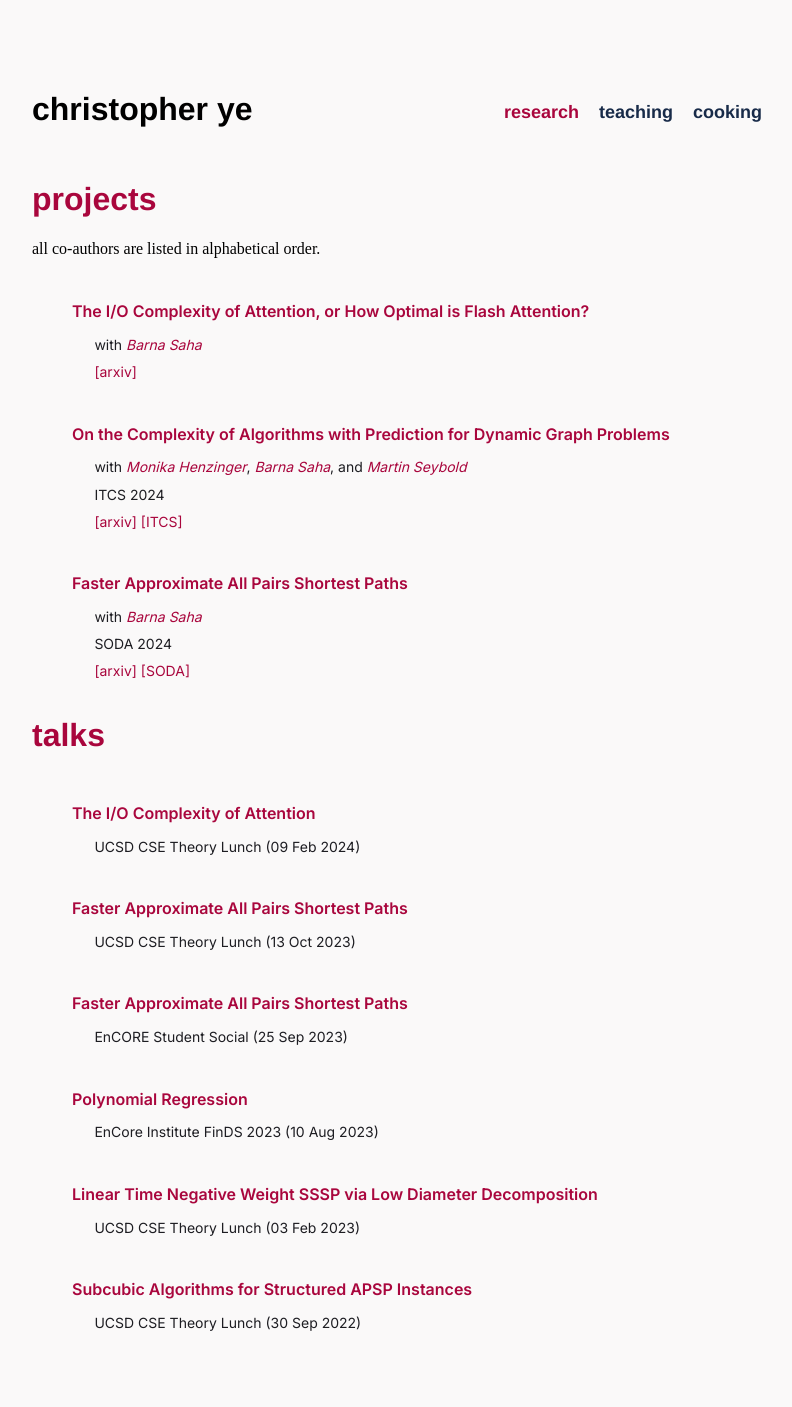
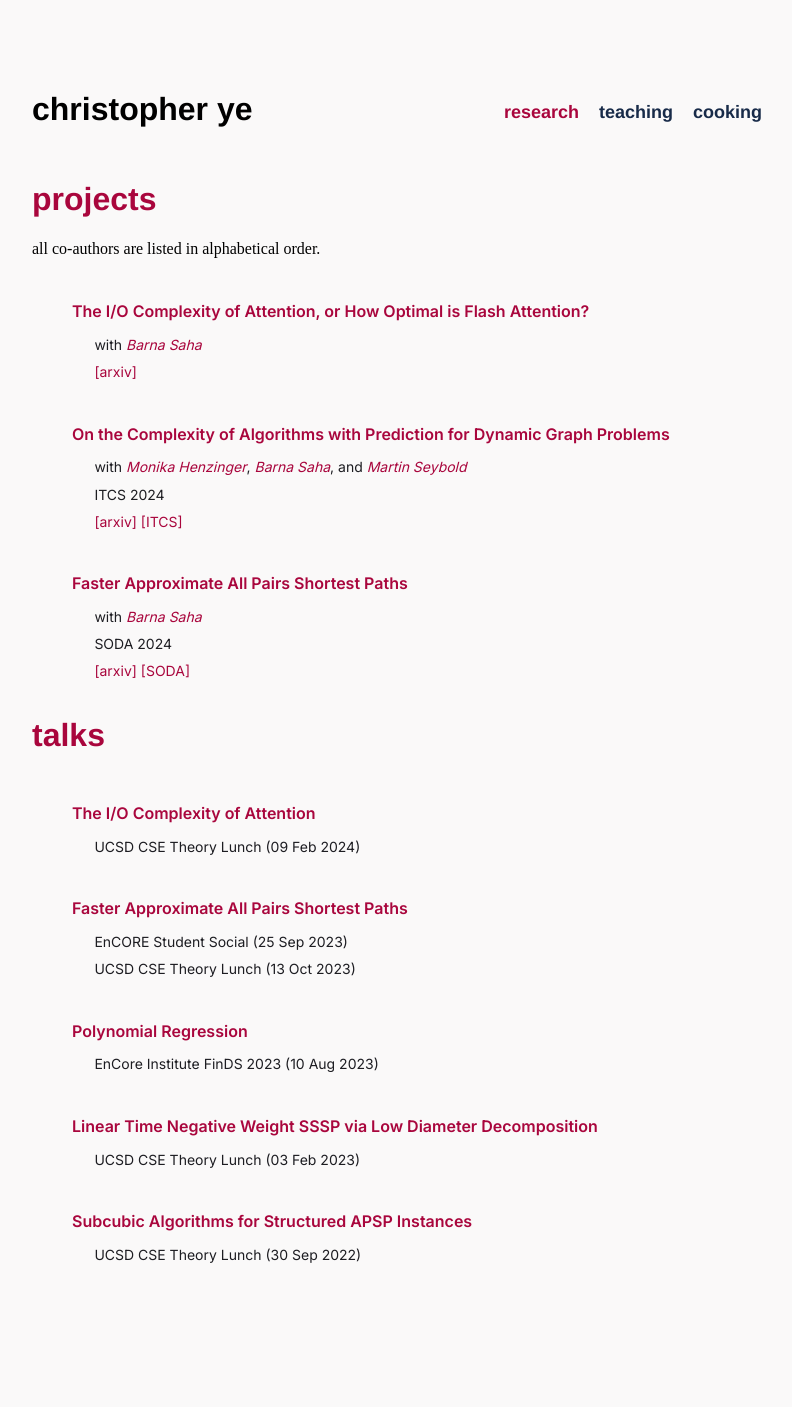
Before and after one commit to czye17/czye17.github.io, a Jekyll site: the page built from research.html, in a window 1280 px wide. Shown: the whole page, without its empty margins (233-1025 px from the left). Built offline with Jekyll 4.4.1, drawn with Linux system fonts in a browser that asks for light colours; some web fonts are replaced; after the commit the page ends 1339 px from its top, so only the background shows below that.

Commit message:
reorganize talks

```diff
--- a/_data/talks.yml
+++ b/_data/talks.yml
@@ -1,18 +1,22 @@
+- topic: The I/O Complexity of Attention
+  presentations:
+    - setting: UCSD CSE Theory Lunch
+      date: 2024.02.09
+- topic: Faster Approximate All Pairs Shortest Paths
+  presentations:
+    - setting: EnCORE Student Social
+      date: 2023.09.25
+    - setting: UCSD CSE Theory Lunch
+      date: 2023.10.13
+- topic: Polynomial Regression
+  presentations:
+    - setting: EnCore Institute FinDS 2023
+      date: 2023.08.10
+- topic: Linear Time Negative Weight SSSP via Low Diameter Decomposition
+  presentations:
+    - setting: UCSD CSE Theory Lunch
+      date: 2023.02.03
 - topic: Subcubic Algorithms for Structured APSP Instances
-  setting: UCSD CSE Theory Lunch
-  date: 2022.09.30
-- topic: Linear Time Negative Weight SSSP via Low Diameter Decomposition
-  setting: UCSD CSE Theory Lunch
-  date: 2023.02.03
-- topic: Polynomial Regression
-  setting: EnCore Institute FinDS 2023
-  date: 2023.08.10
-- topic: Faster Approximate All Pairs Shortest Paths
-  setting: EnCORE Student Social
-  date: 2023.09.25
-- topic: Faster Approximate All Pairs Shortest Paths
-  setting: UCSD CSE Theory Lunch
-  date: 2023.10.13
-- topic: The I/O Complexity of Attention
-  setting: UCSD CSE Theory Lunch
-  date: 2024.02.09
+  presentations:
+    - setting: UCSD CSE Theory Lunch
+      date: 2022.09.30
--- a/research.html
+++ b/research.html
@@ -35,12 +35,13 @@ all co-authors are listed in alphabetical order.
 
 <h1>talks</h1>
 
-{% assign sorted_talks = site.data.talks | sort: "date" | reverse %}
 <ul>
-    {% for item in sorted_talks %}
+    {% for item in site.data.talks %}
     <div class="pub">
         <h2>{{ item.topic }}</h2>
-        <p>{{ item.setting }} ({{ item.date | date_to_string }})</p>
+        {% for presentation in item.presentations %}
+            <p>{{ presentation.setting }} ({{ presentation.date | date_to_string }})</p>
+        {% endfor %}
     </div>
     {% endfor %}
 </ul>
```
